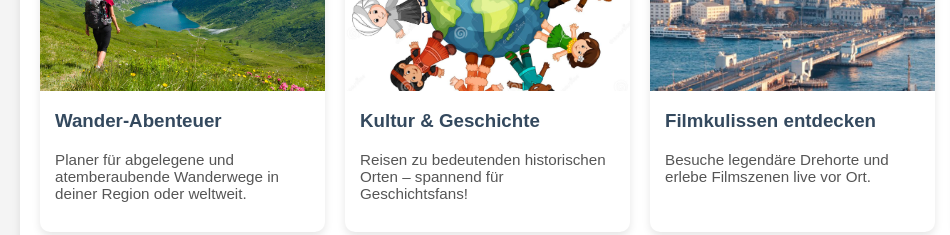
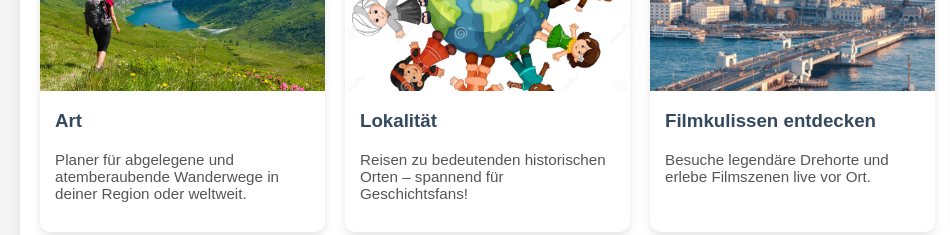
Before and after one commit to Melihtrk81/Veranstaltungsplaner, a plain HTML site: page index.html in a window 1280 px wide. Shown: the part 578-813 px from the top of the page, 0-950 px from the left. Drawn offline with Linux system fonts and the light colour scheme.

Commit message:
Update index.html

```diff
--- a/index.html
+++ b/index.html
@@ -120,14 +120,14 @@
       <div class="card">
         <img src="img/wandern.jpg" alt="Wandern">
         <div class="card-content">
-          <h3>Wander-Abenteuer</h3>
+          <h3>Art</h3>
           <p>Planer für abgelegene und atemberaubende Wanderwege in deiner Region oder weltweit.</p>
         </div>
       </div>
       <div class="card">
         <img src="img/kultur.jpg" alt="Kulturreisen">
         <div class="card-content">
-          <h3>Kultur & Geschichte</h3>
+          <h3>Lokalität</h3>
           <p>Reisen zu bedeutenden historischen Orten – spannend für Geschichtsfans!</p>
         </div>
       </div>
```
